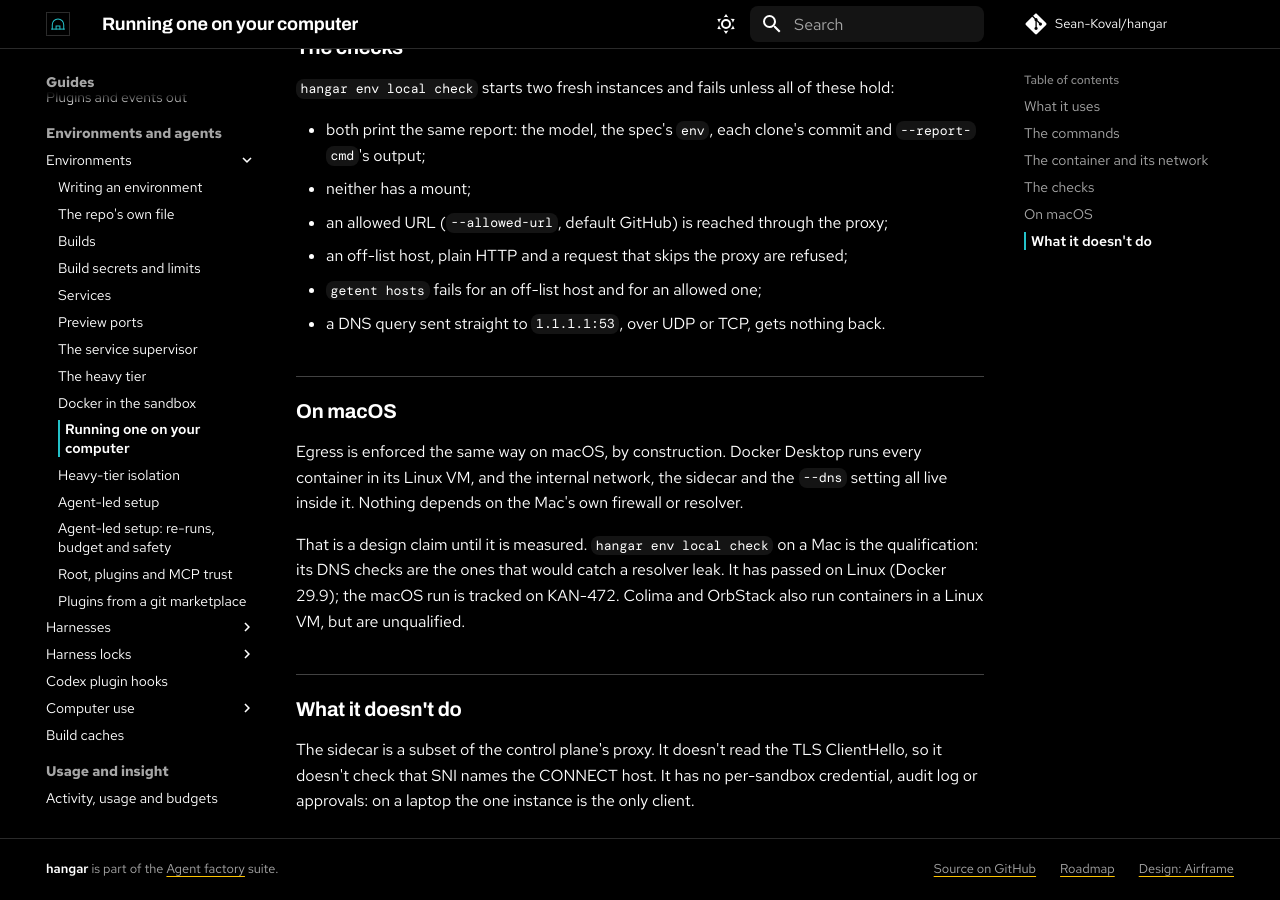
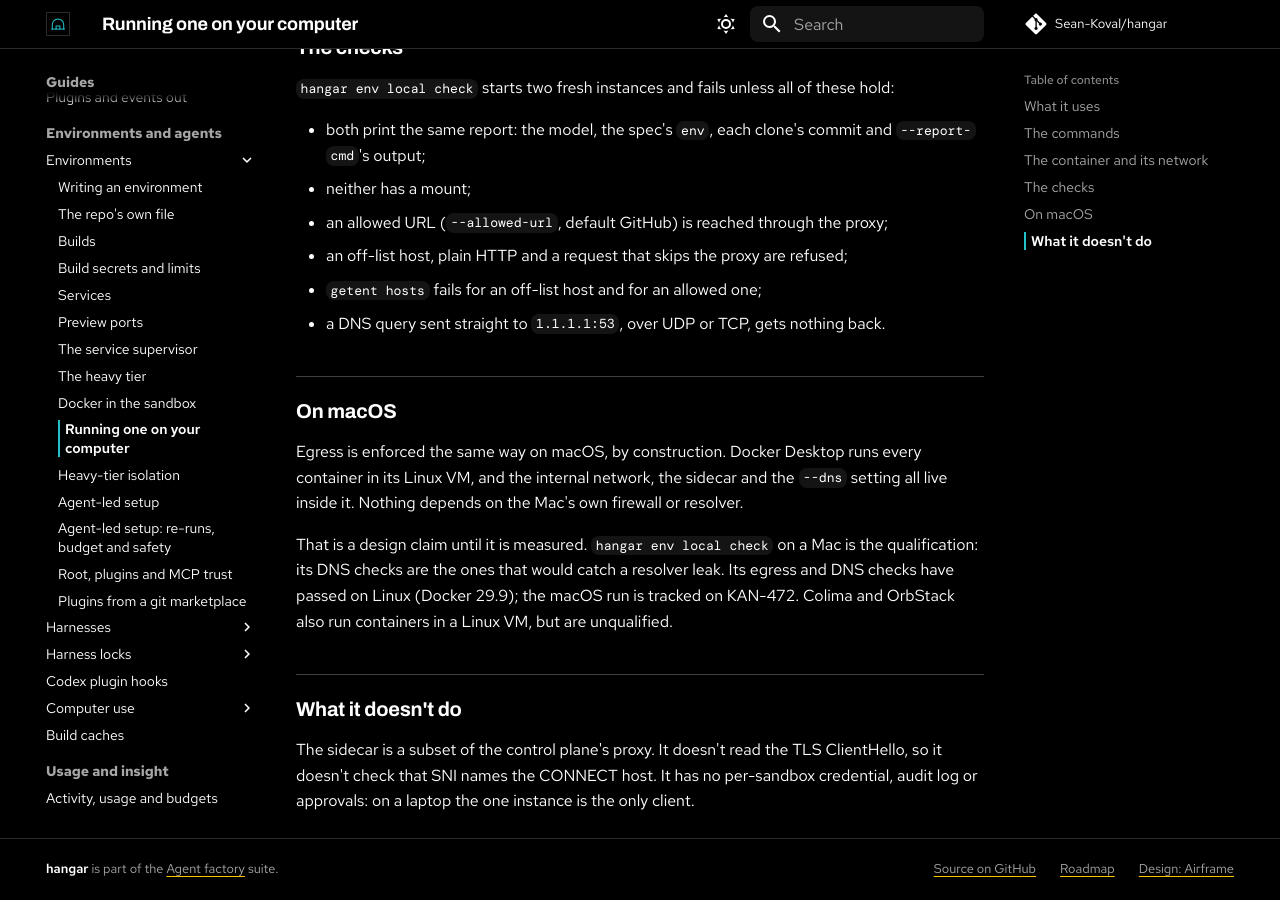
Before and after one commit to Sean-Koval/hangar, an MkDocs documentation site: the page built from docs/environments/local-run.md, in a window 1280 px wide and 900 px high, scrolled down 1537 px. Built offline with MkDocs 1.6.1 and Material for MkDocs 9.7.7, drawn with Linux system fonts in a browser that asks for light colours; comment, search, counter and statistics services are not loaded.

Commit message:
docs(egress): say which local checks have passed on Linux (KAN-472)
Co-Authored-By: Claude Opus 5.5 <noreply@anthropic.com>
Claude-Session: https://claude.ai/code/session_016xuJpBzLDRvKmRJFcFkG7e

```diff
--- a/docs/environments/local-run.md
+++ b/docs/environments/local-run.md
@@ -64,8 +64,8 @@ the internal network, the sidecar and the `--dns` setting all live inside it. No
 firewall or resolver.
 
 That is a design claim until it is measured. `hangar env local check` on a Mac is the qualification: its DNS checks
-are the ones that would catch a resolver leak. It has passed on Linux (Docker 29.9); the macOS run is tracked on
-KAN-472. Colima and OrbStack also run containers in a Linux VM, but are unqualified.
+are the ones that would catch a resolver leak. Its egress and DNS checks have passed on Linux (Docker 29.9); the
+macOS run is tracked on KAN-472. Colima and OrbStack also run containers in a Linux VM, but are unqualified.
 
 ## What it doesn't do
 
```
